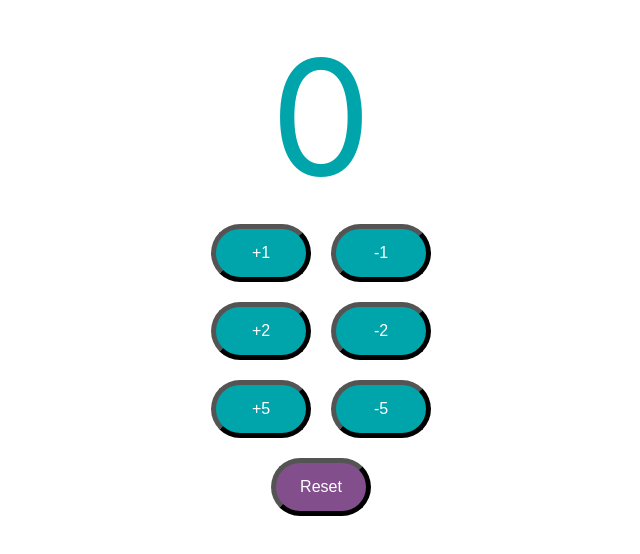
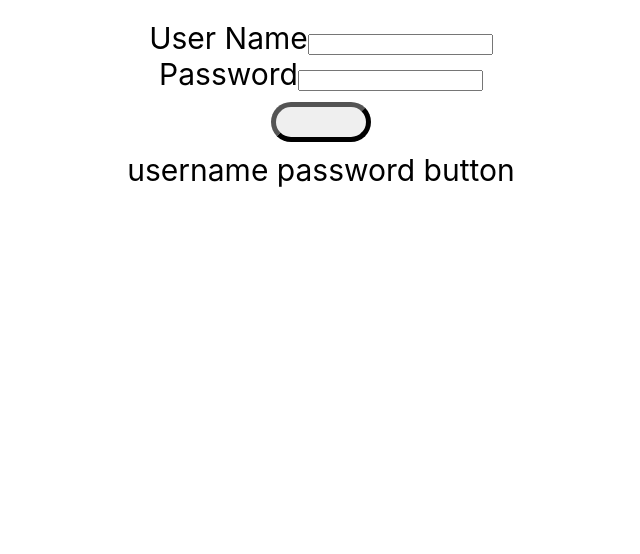
Before and after one commit to Jun-design-sketch/react-java-db-app, a React (Create React App) app in the folder 01-frontend/todo-app/: page / in a window 1280 px wide. Shown: the top 554 px of the page, without its empty margins (319-959 px from the left). Built offline with nearby package versions, Linux system fonts and the light colour scheme.

Commit message:
TodoApp skeleton

```diff
--- a/01-frontend/todo-app/src/App.js
+++ b/01-frontend/todo-app/src/App.js
@@ -1,10 +1,12 @@
 import './App.css';
 import Counter from './components/counter/Counter'
+import TodoApp from './components/todo/TodoApp'
 
 function App() {
   return (
     <div className="App">
-      <Counter />
+      <TodoApp />
+      {/* <Counter /> */}
     </div>
   );
 }
--- /dev/null
+++ b/01-frontend/todo-app/src/components/todo/TodoApp.jsx
@@ -0,0 +1,39 @@
+export default function TodoApp() {
+  return (
+    <div className="TodoApp">
+      <LoginComponent />
+      {/* <WelcomeComponent /> */}
+    </div>
+  )
+}
+
+function LoginComponent() {
+  return (
+    <div className="Login">
+      <div className="LoginForm">
+        <div>
+          <label>User Name</label>
+          <input type="text" name="username" />
+        </div>
+        <div>
+          <label>Password</label>
+          <input type="password" name="password" />
+        </div>
+        <div>
+          <button type="button" name="login"></button>
+        </div>
+      </div>
+      username
+      password
+      button
+    </div>
+  )
+}
+
+function WelcomeComponent() {
+  return (
+    <div className="Welcome">
+      Welcome Component
+    </div>
+  )
+}
```
